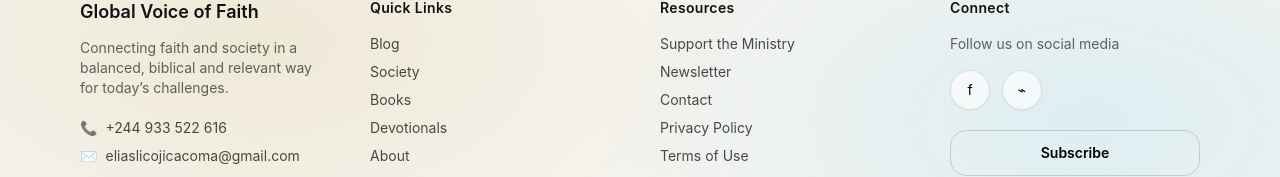
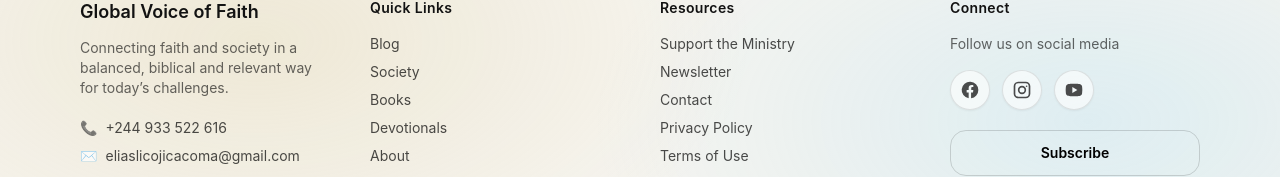
Before and after one commit to eliaslicojicacoma-spec/EverLight-Journal, a Next.js app: page /en in a window 1280 px wide. Shown: the part 1639-1816 px from the top of the page. Built offline with nearby package versions, Linux system fonts and the light colour scheme.

Commit message:
Update Footer.tsx

```diff
--- a/src/components/layout/Footer.tsx
+++ b/src/components/layout/Footer.tsx
@@ -1,6 +1,64 @@
 import Link from "next/link";
 
 type Props = { locale: string };
+
+function SocialIcon({
+  href,
+  label,
+  children,
+}: {
+  href?: string | null;
+  label: string;
+  children: React.ReactNode;
+}) {
+  if (!href) return null;
+
+  return (
+    <a
+      href={href}
+      aria-label={label}
+      target="_blank"
+      rel="noopener noreferrer"
+      className="grid h-10 w-10 place-items-center rounded-full border border-black/10 bg-white/60 text-black/70 shadow-sm transition hover:bg-white hover:text-black active:scale-95 dark:border-white/10 dark:bg-white/5 dark:text-white/80 dark:hover:bg-white/10"
+    >
+      {children}
+    </a>
+  );
+}
+
+function IconFacebook() {
+  return (
+    <svg viewBox="0 0 24 24" className="h-5 w-5" fill="currentColor" aria-hidden="true">
+      <path d="M22 12a10 10 0 1 0-11.6 9.9v-7H8v-3h2.4V9.7c0-2.4 1.4-3.7 3.6-3.7 1 0 2 .2 2 .2v2.3h-1.1c-1.1 0-1.4.7-1.4 1.4V12H16l-.4 3h-2.3v7A10 10 0 0 0 22 12z" />
+    </svg>
+  );
+}
+
+function IconInstagram() {
+  return (
+    <svg viewBox="0 0 24 24" className="h-5 w-5" fill="currentColor" aria-hidden="true">
+      <path d="M7.5 2h9A5.5 5.5 0 0 1 22 7.5v9A5.5 5.5 0 0 1 16.5 22h-9A5.5 5.5 0 0 1 2 16.5v-9A5.5 5.5 0 0 1 7.5 2zm0 2A3.5 3.5 0 0 0 4 7.5v9A3.5 3.5 0 0 0 7.5 20h9a3.5 3.5 0 0 0 3.5-3.5v-9A3.5 3.5 0 0 0 16.5 4h-9z" />
+      <path d="M12 7a5 5 0 1 1 0 10 5 5 0 0 1 0-10zm0 2a3 3 0 1 0 0 6 3 3 0 0 0 0-6z" />
+      <path d="M17.5 6.5a1 1 0 1 1 0 2 1 1 0 0 1 0-2z" />
+    </svg>
+  );
+}
+
+function IconYouTube() {
+  return (
+    <svg viewBox="0 0 24 24" className="h-5 w-5" fill="currentColor" aria-hidden="true">
+      <path d="M21.6 7.2a3 3 0 0 0-2.1-2.1C17.7 4.5 12 4.5 12 4.5s-5.7 0-7.5.6A3 3 0 0 0 2.4 7.2 31 31 0 0 0 2 12s.1 2.8.4 4.8a3 3 0 0 0 2.1 2.1c1.8.6 7.5.6 7.5.6s5.7 0 7.5-.6a3 3 0 0 0 2.1-2.1c.3-2 .4-4.8.4-4.8s-.1-2.8-.4-4.8zM10 15.5v-7l6 3.5-6 3.5z" />
+    </svg>
+  );
+}
+
+function IconLinkedIn() {
+  return (
+    <svg viewBox="0 0 24 24" className="h-5 w-5" fill="currentColor" aria-hidden="true">
+      <path d="M6.94 6.5A2.44 2.44 0 1 1 7 1.62a2.44 2.44 0 0 1-.06 4.88zM3.5 22V8.5H6.8V22H3.5zM9.2 22V8.5h3.2v1.85h.05c.44-.83 1.5-2.05 3.4-2.05 3.64 0 4.3 2.4 4.3 5.5V22h-3.3v-6.2c0-1.48-.03-3.38-2.06-3.38-2.06 0-2.38 1.6-2.38 3.27V22H9.2z" />
+    </svg>
+  );
+}
 
 export default function Footer({ locale }: Props) {
   const isPT = locale === "pt";
@@ -13,9 +71,9 @@ export default function Footer({ locale }: Props) {
     quick: isPT ? "Links Rápidos" : "Quick Links",
     resources: isPT ? "Recursos" : "Resources",
     connect: isPT ? "Conecte-se" : "Connect",
-    newsletter: isPT ? "Newsletter" : "Newsletter",
+    newsletter: "Newsletter",
     subscribe: isPT ? "Inscrever-se" : "Subscribe",
-    blog: isPT ? "Blog" : "Blog",
+    blog: "Blog",
     society: isPT ? "Sociedade" : "Society",
     books: isPT ? "Livros" : "Books",
     devotionals: isPT ? "Devocionais" : "Devotionals",
@@ -27,14 +85,15 @@ export default function Footer({ locale }: Props) {
     follow: isPT ? "Siga-nos nas redes sociais" : "Follow us on social media",
   };
 
+  // ✅ teus links reais
+  const SOCIAL = {
+    facebook: "https://www.facebook.com/share/1L9YyUSD2x/",
+    instagram: "https://www.instagram.com/eliascacoma?igsh=bmM3MHg3NXp2Z3h3",
+    youtube: "https://youtube.com/@eliaslicojicacoma?si=WX-GbCP0z9kW2vV4",
+    linkedin: null as string | null, // se tiveres, mete aqui o link
+  };
+
   const homeNewsletter = `/${locale}#newsletter`;
-
-  const socials: Array<{ name: string; href: string | null; label: string }> = [
-    { name: "f", href: "https://facebook.com/EliasCacoma", label: "Facebook" },
-    { name: "⌁", href: "https://instagram.com/EliasCacoma", label: "Instagram" },
-    { name: "▶", href: null, label: "YouTube" }, // se tiver, troca para: "https://youtube.com/@teucanal"
-    { name: "in", href: null, label: "LinkedIn" }, // se tiver, troca para: "https://linkedin.com/in/teuperfil"
-  ];
 
   return (
     <footer className="mt-16 border-t border-black/10 dark:border-white/10">
@@ -62,62 +121,22 @@ export default function Footer({ locale }: Props) {
         <div>
           <h4 className="text-sm font-semibold tracking-wide">{t.quick}</h4>
           <ul className="mt-4 space-y-2 text-sm text-black/70 dark:text-white/70">
-            <li>
-              <Link className="hover:underline" href={`/${locale}/blog`}>
-                {t.blog}
-              </Link>
-            </li>
-            <li>
-              <Link className="hover:underline" href={`/${locale}/society`}>
-                {t.society}
-              </Link>
-            </li>
-            <li>
-              <Link className="hover:underline" href={`/${locale}/library`}>
-                {t.books}
-              </Link>
-            </li>
-            <li>
-              <Link className="hover:underline" href={`/${locale}/adventist`}>
-                {t.devotionals}
-              </Link>
-            </li>
-            <li>
-              <Link className="hover:underline" href={`/${locale}/about`}>
-                {t.about}
-              </Link>
-            </li>
+            <li><Link className="hover:underline" href={`/${locale}/blog`}>{t.blog}</Link></li>
+            <li><Link className="hover:underline" href={`/${locale}/society`}>{t.society}</Link></li>
+            <li><Link className="hover:underline" href={`/${locale}/library`}>{t.books}</Link></li>
+            <li><Link className="hover:underline" href={`/${locale}/adventist`}>{t.devotionals}</Link></li>
+            <li><Link className="hover:underline" href={`/${locale}/about`}>{t.about}</Link></li>
           </ul>
         </div>
 
         <div>
           <h4 className="text-sm font-semibold tracking-wide">{t.resources}</h4>
           <ul className="mt-4 space-y-2 text-sm text-black/70 dark:text-white/70">
-            <li>
-              <Link className="hover:underline" href={`/${locale}/donate`}>
-                {t.support}
-              </Link>
-            </li>
-            <li>
-              <Link className="hover:underline" href={homeNewsletter}>
-                {t.newsletter}
-              </Link>
-            </li>
-            <li>
-              <Link className="hover:underline" href={`/${locale}/contact`}>
-                {t.contact}
-              </Link>
-            </li>
-            <li>
-              <Link className="hover:underline" href={`/${locale}/privacy`}>
-                {t.privacy}
-              </Link>
-            </li>
-            <li>
-              <Link className="hover:underline" href={`/${locale}/terms`}>
-                {t.terms}
-              </Link>
-            </li>
+            <li><Link className="hover:underline" href={`/${locale}/donate`}>{t.support}</Link></li>
+            <li><Link className="hover:underline" href={homeNewsletter}>{t.newsletter}</Link></li>
+            <li><Link className="hover:underline" href={`/${locale}/contact`}>{t.contact}</Link></li>
+            <li><Link className="hover:underline" href={`/${locale}/privacy`}>{t.privacy}</Link></li>
+            <li><Link className="hover:underline" href={`/${locale}/terms`}>{t.terms}</Link></li>
           </ul>
         </div>
 
@@ -126,20 +145,10 @@ export default function Footer({ locale }: Props) {
           <p className="mt-4 text-sm text-black/60 dark:text-white/70">{t.follow}</p>
 
           <div className="mt-4 flex items-center gap-3">
-            {socials
-              .filter((s) => Boolean(s.href))
-              .map((s) => (
-                <a
-                  key={s.label}
-                  href={s.href as string}
-                  target="_blank"
-                  rel="noopener noreferrer"
-                  aria-label={s.label}
-                  className="grid h-10 w-10 place-items-center rounded-full border border-black/10 bg-white/60 text-sm text-black shadow-sm hover:bg-white/80 active:scale-95 dark:border-white/10 dark:bg-white/5 dark:text-white dark:hover:bg-white/10"
-                >
-                  {s.name}
-                </a>
-              ))}
+            <SocialIcon href={SOCIAL.facebook} label="Facebook"><IconFacebook /></SocialIcon>
+            <SocialIcon href={SOCIAL.instagram} label="Instagram"><IconInstagram /></SocialIcon>
+            <SocialIcon href={SOCIAL.youtube} label="YouTube"><IconYouTube /></SocialIcon>
+            <SocialIcon href={SOCIAL.linkedin} label="LinkedIn"><IconLinkedIn /></SocialIcon>
           </div>
 
           <Link
@@ -156,4 +165,4 @@ export default function Footer({ locale }: Props) {
       </div>
     </footer>
   );
-            }
+                                                                                           }
```
